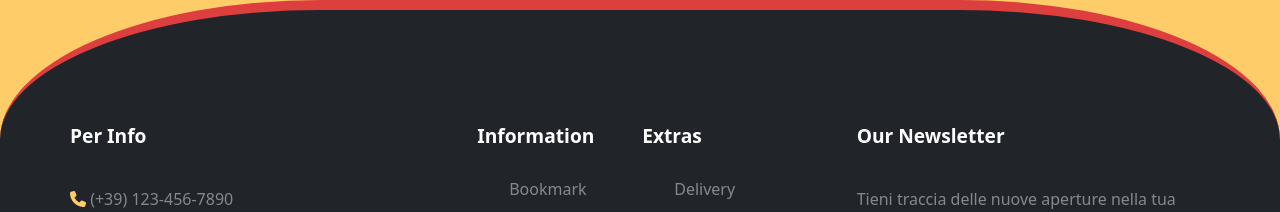
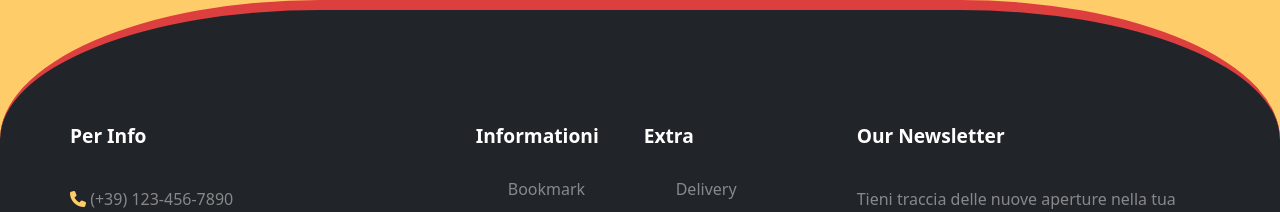
Before and after one commit to EdoardoPerucca/progetto_finale, a Vue app: page /restaurantMenu/1 in a window 1280 px wide. Shown: the part 927-1139 px from the top of the page. Built offline with nearby package versions, Linux system fonts and the light colour scheme; no server answers.

Commit message:
fix: edit array links

```diff
--- a/src/store.js
+++ b/src/store.js
@@ -12,7 +12,7 @@ export const store = reactive({
 
     footerLinks: [
         {
-            title: 'Information',
+            title: 'Informationi',
             links: [
                 'Bookmark',
                 'Features',
@@ -22,7 +22,7 @@ export const store = reactive({
             ]
         },
         {
-            title: 'Extras',
+            title: 'Extra',
             links: [
                 'Delivery',
                 'Cart',
```
